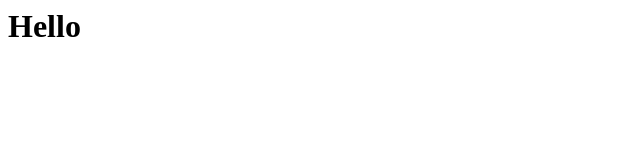
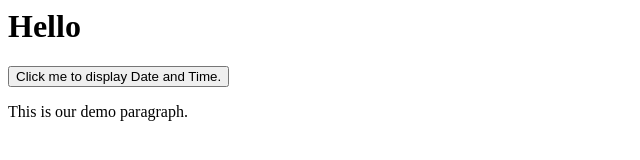
Before and after one commit to genclikbilisim/ElblagJS, a plain HTML site: page index.html in a window 1280 px wide. Shown: the whole page, without its empty margins (0-640 px from the left). Drawn offline with Linux system fonts and the light colour scheme.

Commit message:
onclick in body to display date

```diff
--- a/index.html
+++ b/index.html
@@ -9,6 +9,9 @@
 </head>
 <body>
 <h1> Hello </h1>
-
+<button type="button"
+onclick="document.getElementById('demo').innerHTML = Date()">
+Click me to display Date and Time.</button>
+<p id="demo">This is our demo paragraph.</p>
 </body>
 </html>
```
